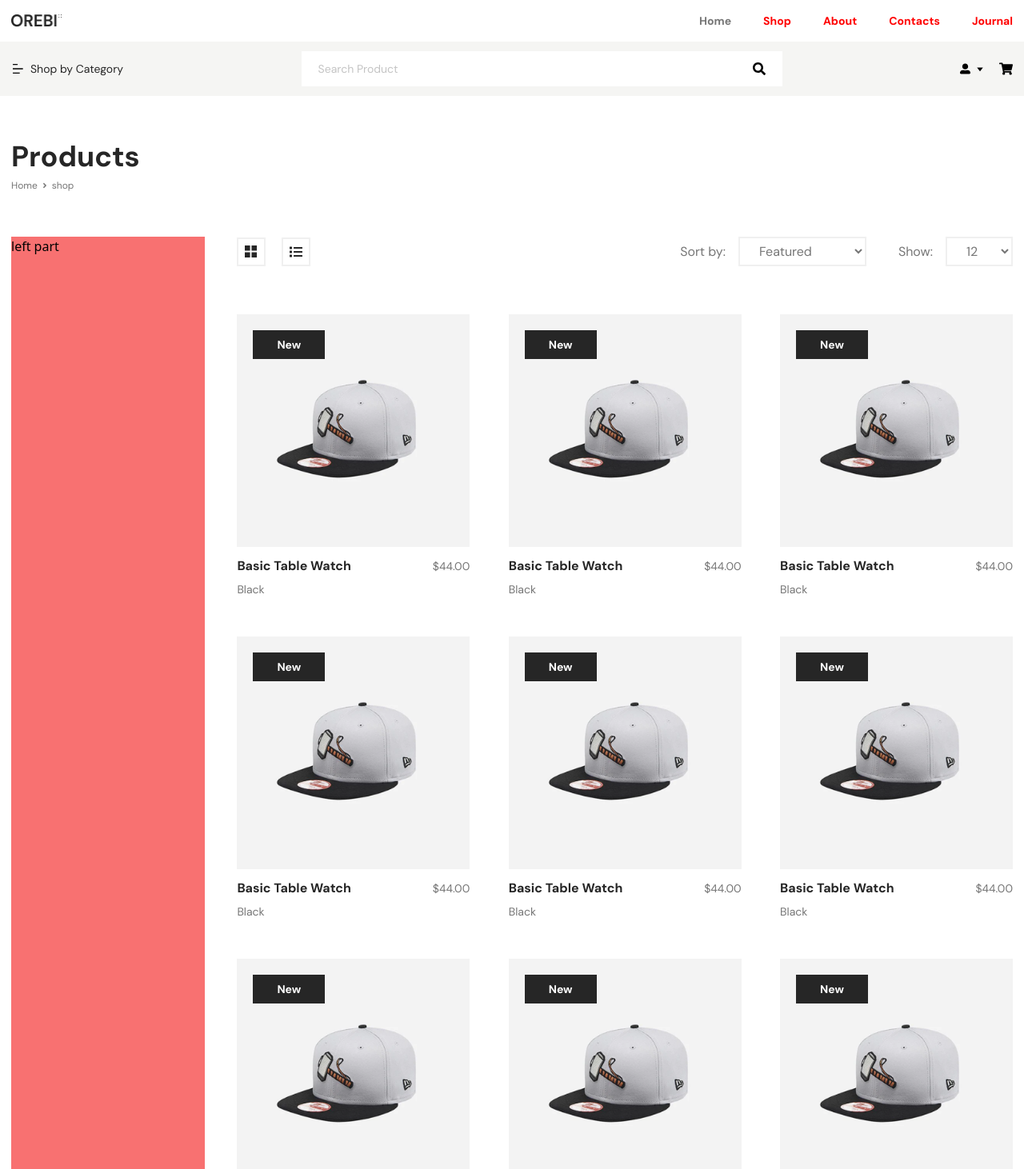
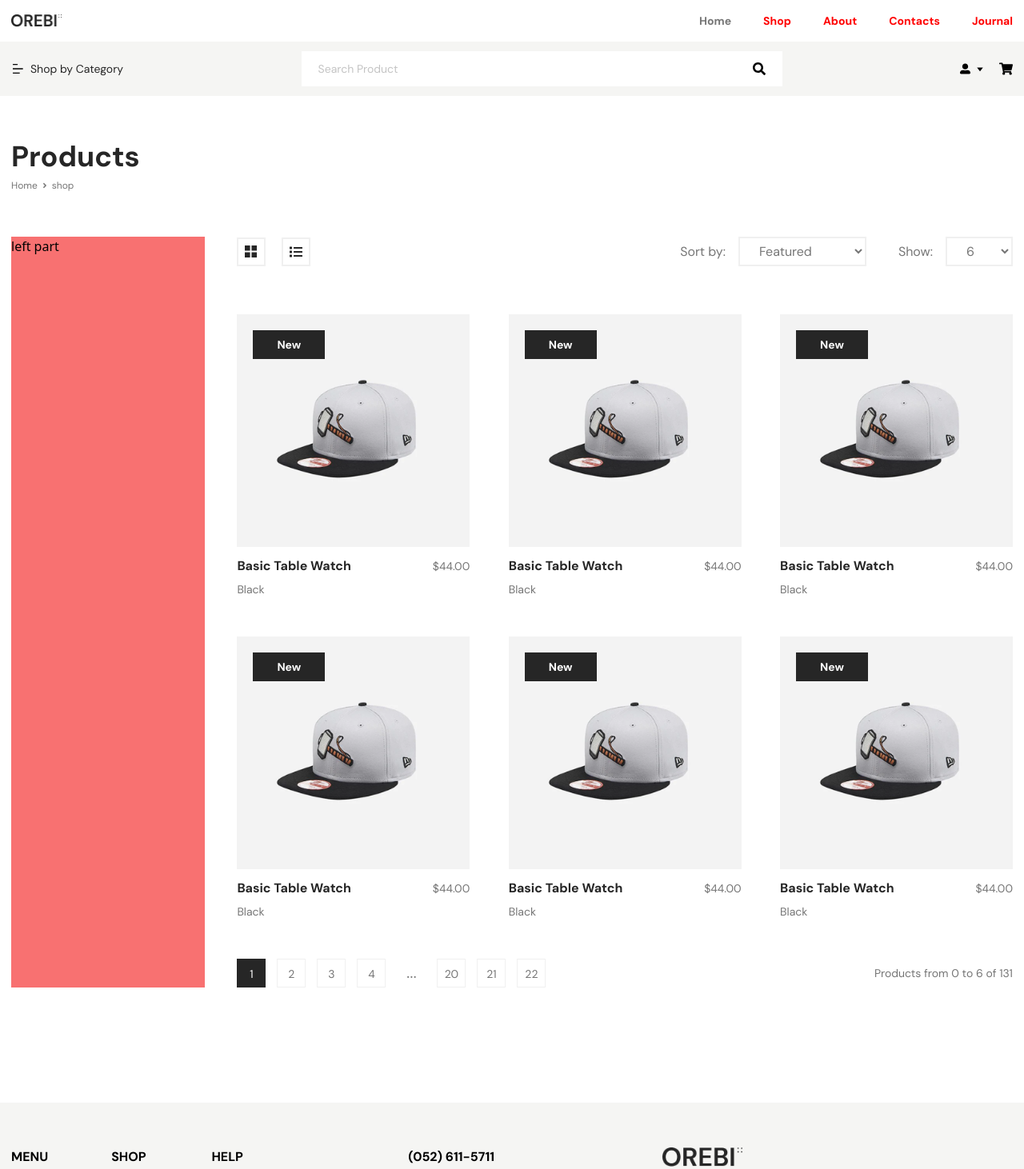
Before and after one commit to AK-Polash/oreby, a React (Create React App) app: page /shop in a window 1280 px wide. Shown: the top 1462 px of the page at 80% size. Built offline with nearby package versions, Linux system fonts and the light colour scheme.

Commit message:
show product per page functionality added here on shop page

```diff
--- a/src/components/layout/Select.js
+++ b/src/components/layout/Select.js
@@ -1,8 +1,8 @@
 import React from "react";
 
-const Select = ({ id, className, children }) => {
+const Select = ({ onChange, id, className, children }) => {
   return (
-    <select id={id} className={className}>
+    <select onChange={onChange} id={id} className={className}>
       {children}
     </select>
   );
--- a/src/pages/Shop.js
+++ b/src/pages/Shop.js
@@ -1,4 +1,4 @@
-import React from "react";
+import React, { useState } from "react";
 import Container from "../components/layout/Container";
 // import { useParams } from "react-router-dom";
 import Bredcrumb from "../components/layout/Bredcrumb";
@@ -12,6 +12,8 @@ import Label from "../components/layout/Label";
 
 const Shop = () => {
   // let params = useParams();
+  let [productShow, setProductShow] = useState(6);
+
   return (
     <div className="w-full">
       <Container>
@@ -70,9 +72,15 @@ const Shop = () => {
                     labelText="Show:"
                   />
                   <Select
+                    onChange={(e) => setProductShow(e.target.value)}
                     id="show"
                     className="block cursor-pointer border-2 border-smoke bg-transparent py-[2px] px-2 font-dm text-sm font-normal text-secondary focus:border-blue-300 lg:py-[5px] lg:px-5 lg:text-base"
                   >
+                    <SelectOption
+                      optionValue="6"
+                      className="bg-[#999] text-pure"
+                      optionText="6"
+                    />
                     <SelectOption
                       optionValue="12"
                       className="bg-[#999] text-pure"
@@ -93,7 +101,7 @@ const Shop = () => {
               </Flex>
             </Flex>
 
-            <Pagination itemsPerPage={12} />
+            <Pagination itemsPerPage={productShow} />
           </div>
         </Flex>
       </Container>
```
